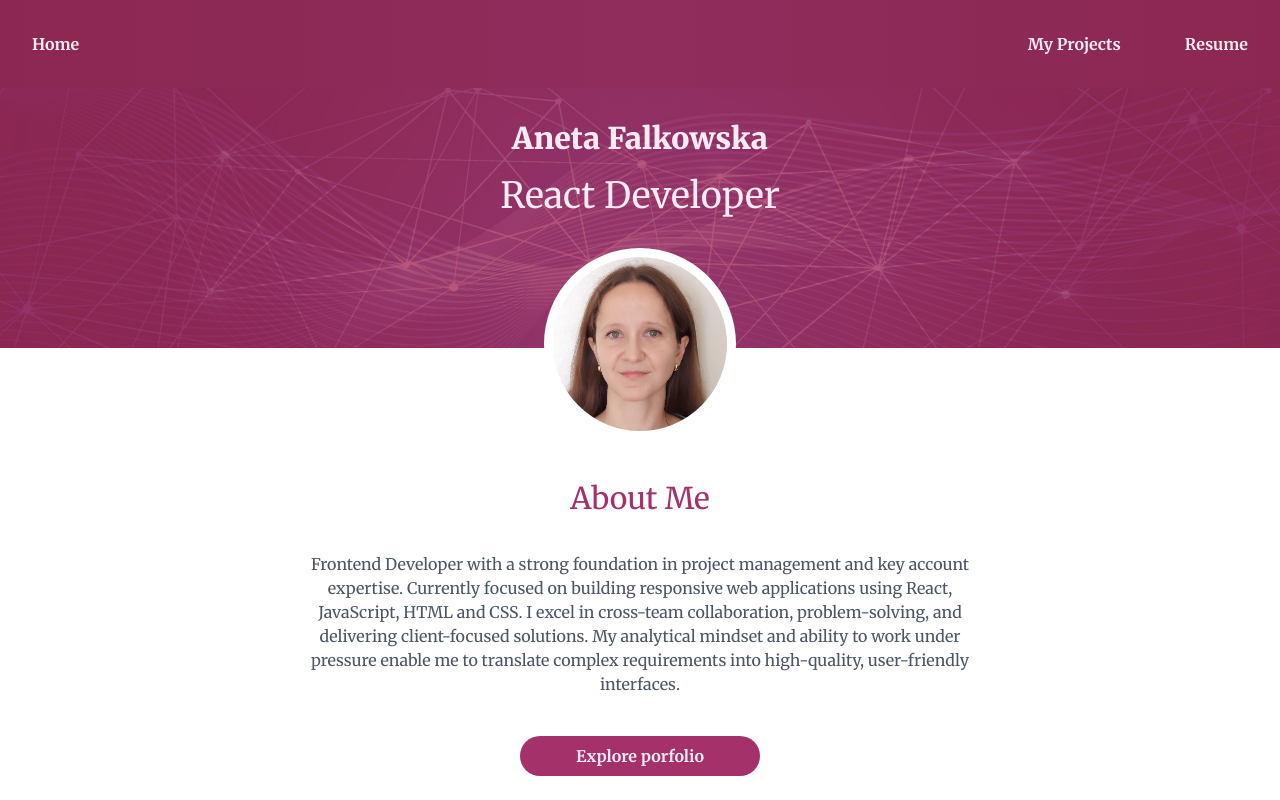
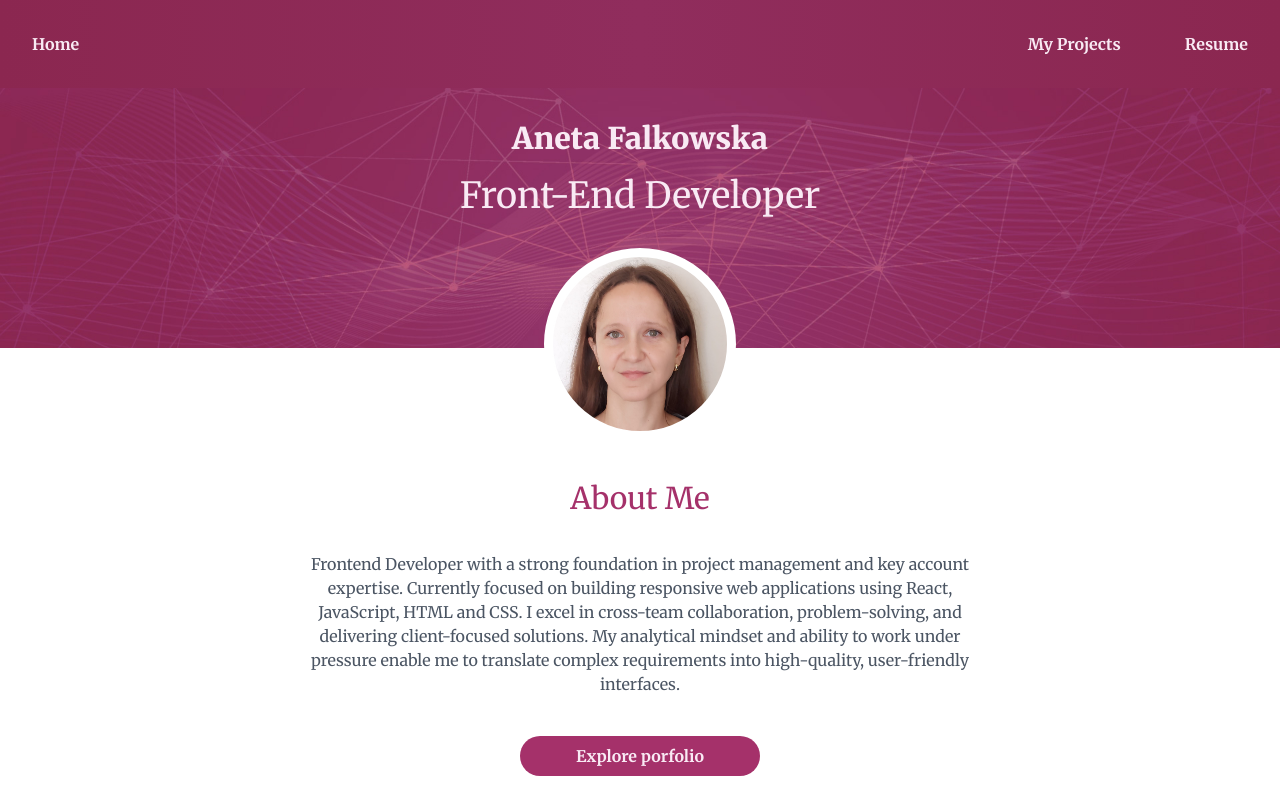
Before and after one commit to AnetaFalkowska/personal-website, a React (Vite) app: page / in a window 1280 px wide. Shown: the top 800 px of the page. Built offline with nearby package versions, Linux system fonts and the light colour scheme.

Commit message:
update cv file

```diff
--- a/src/components/MainSection.tsx
+++ b/src/components/MainSection.tsx
@@ -29,7 +29,7 @@ function ProfileSection() {
               Aneta Falkowska
             </p>
             <p className="text-3xl sm:text-4xl whitespace-nowrap">
-              React Developer
+              Front-End Developer
             </p>
           </div>
           <img
--- a/src/pages/Resume.tsx
+++ b/src/pages/Resume.tsx
@@ -14,7 +14,7 @@ export default function Resume() {
         <div className="w-full mb-10 bg-main-custom-pattern bg-cover bg-center text-center text-secondary-button-text pt-5 pb-5">
           <Container>
             <h1 className="font-bold text-3xl mb-2">Aneta Falkowska</h1>
-            <h4 className="text-xl">React Developer</h4>
+            <h4 className="text-xl">Front-End Developer</h4>
             <p className="text-sm mt-1">
               aneta.falkowska@gmail.com | (+48) 502 394 679
             </p>
```
Also changed, not shown: 1 other file (tests, documents, lock files or other folders).
